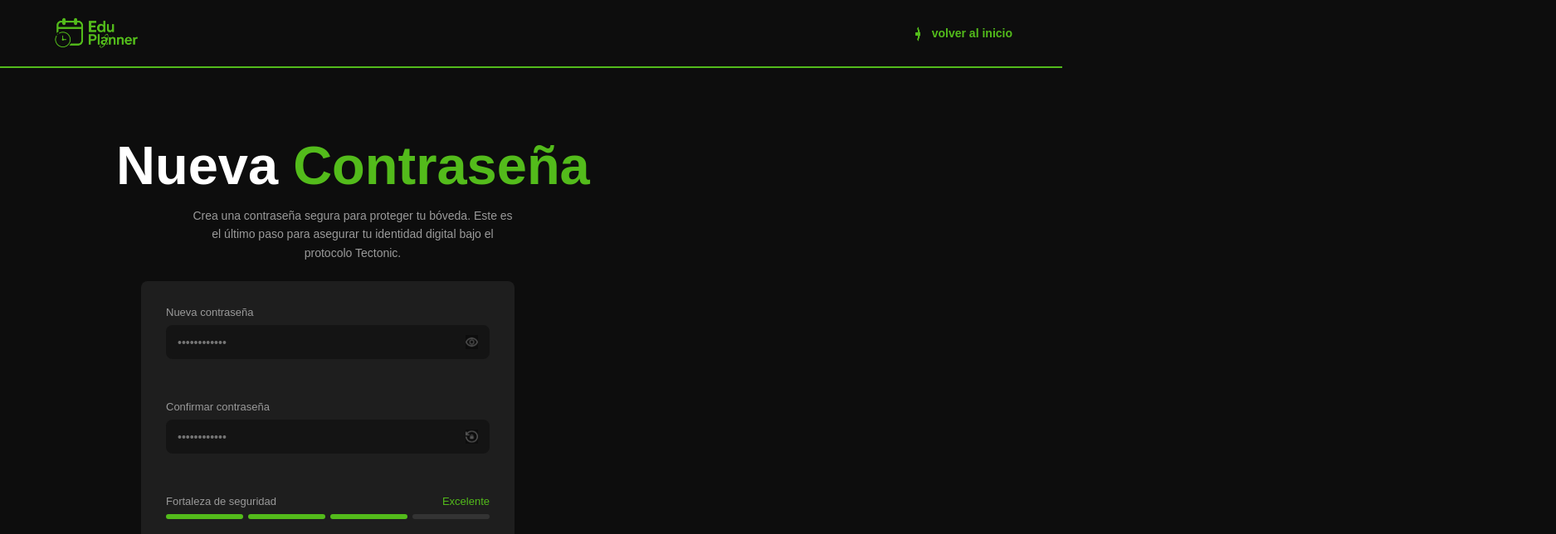
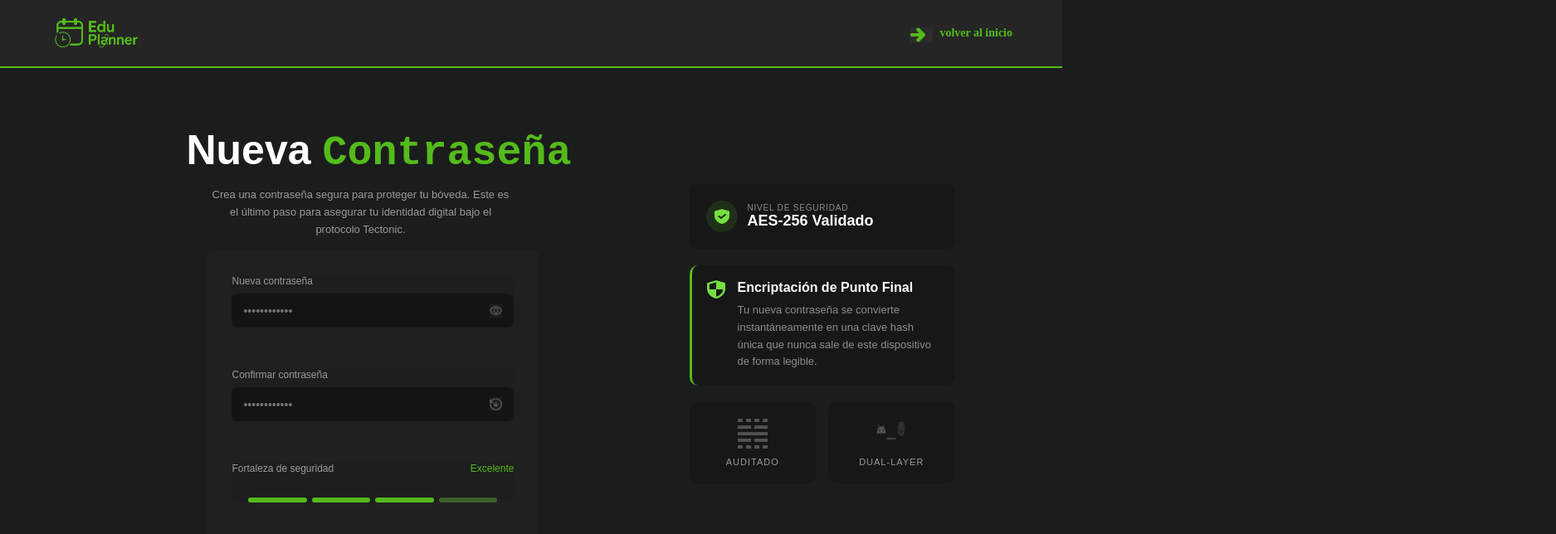
Before and after one commit to Stefani1113/EduPlanner, an Angular app in the folder ed-frontend/: page /auth in a window 1280 px wide. Shown: the top 644 px of the page at 83% size, 1875 px wide, since content can reach past the window. Built offline with nearby package versions, Linux system fonts and the light colour scheme.

Commit message:
feat: avence scss

```diff
--- a/ed-frontend/src/app/features/auth/pages/login/login.component.html
+++ b/ed-frontend/src/app/features/auth/pages/login/login.component.html
@@ -18,7 +18,7 @@
       Este es el último paso para asegurar tu identidad
       digital bajo el protocolo Tectonic.
     </p>
-  </div>
+
 <div class="left">
   <div class="form">
     <div class="input-group">
@@ -61,9 +61,9 @@
   </div>
       <a href="#" class="in">
         <img class="icon-menu" src="assets/img/Icon.png" alt="home">
-            Se recomienda usar al menos 12 caracteres, incluyendo números y símbolos.    </a>
+             Se recomienda usar al menos 12 caracteres, incluyendo números y símbolos.    </a>
  </div>
-</section>
+</div>
 
 <section class="encryption-info">
 
@@ -71,6 +71,7 @@
     <div class="badge-icon">
       <img src="assets/img/Shield ready.png" alt="Nivel de seguridad">
     </div>
+
     <div class="badge-text">
       <span class="badge-label">NIVEL DE SEGURIDAD</span>
       <span class="badge-value">AES-256 Validado</span>
@@ -78,30 +79,38 @@
   </div>
 
   <div class="encryption-detail">
+
     <div class="detail-icon">
-      <img src="assets/img/protected shield.png" alt="encryption">
+      <img src="assets/img/protected shield.png" alt="Escudo">
     </div>
+
     <div class="detail-text">
       <h3>Encriptación de Punto Final</h3>
+
       <p>
-        Tu nueva contraseña se convierte instantáneamente en
-        una clave hash única que nunca sale de este dispositivo
-        de forma legible.
+        Tu nueva contraseña se convierte instantáneamente
+        en una clave hash única que nunca sale de este
+        dispositivo de forma legible.
       </p>
     </div>
+
   </div>
 
   <div class="feature-grid">
+
     <div class="feature-card">
       <img src="assets/img/lines.png" alt="Auditado">
       <span>AUDITADO</span>
     </div>
+
     <div class="feature-card">
-      <img src="assets/img/Android fingerprint.png" alt="Dual-layer">
+      <img  src="assets/img/Android fingerprint.png" alt="Dual Layer">
       <span>DUAL-LAYER</span>
     </div>
+
   </div>
 
+</section>
 </section>
 
 <footer>
--- a/ed-frontend/src/app/features/auth/pages/login/login.component.scss
+++ b/ed-frontend/src/app/features/auth/pages/login/login.component.scss
@@ -1,6 +1,7 @@
 //navegacion
 
 .navigation-bar {
+  background: #252525;
   display: flex;
   justify-content: space-between;
   align-items: center;
@@ -9,6 +10,7 @@
 
 .logo {
   img {
+      background: #252525;
       height: 40px;
       display: block;
   }
@@ -17,6 +19,7 @@
 .Return-home {
   a {
     display: flex;
+    background: #252525;
     align-items: center;
     gap: 8px;
     color: #53BB1B;
@@ -25,7 +28,8 @@
     font-weight: bold;
 
   .icon-menu {
-    width: 18px;
+    background: #2c2c2c;
+    width: auto;
     height: 18px;
   }
   }
@@ -36,14 +40,14 @@
 
 .body-login {
   gap: 60px;
-  padding: 80px;
+  padding: 70px;
   justify-content: center;
   align-items: flex-start;
   flex-wrap: wrap;
 
 .form {
   flex: 1;
-  max-width: 450px;
+  max-width: 400px;
   min-height: 300px;
   display: flex;
   flex-direction: column;
@@ -58,11 +62,11 @@
   min-height: 150px;
 
 .Title {
-  font-size: 65px;
+  font-size: 50px;
   font-weight: 600;
   margin-bottom: 12px;
   color: #fff;
-  padding-left: 60px;
+  padding-left: 95px;
 
 
   .verde {
@@ -73,11 +77,10 @@
 p {
   color: #9a9a9a;
   line-height: 1.6;
-  font-size: 14px;
-  max-width: 540px;
-  min-height: 90px;
+  font-size: 13px;
+  max-width: 490px;
   text-align: center;
-  padding-left: 150px;
+  padding-left: 120px;
 }
 }
 
@@ -98,13 +101,14 @@ p {
 }
 
 .left{
-  padding: 0px 90px;
+  padding: 0px 120px;
 }
 
 //formulario
 }
 .form {
-  background: #1E1E1E;
+  margin-top:15px;
+  background: #202020;
   border-radius: 8px;
   padding: 30px;
   width: auto;
@@ -119,7 +123,7 @@ p {
 
 label {
   background: #1E1E1E;
-  font-size: 13px;
+  font-size: 12px;
   color: #9a9a9a;
 }
 
@@ -169,7 +173,7 @@ input {
   display: flex;
   background: #1E1E1E;
   justify-content: space-between;
-  font-size: 13px;
+  font-size: 12px;
   color: #9a9a9a;
 
   .strength-label.excelente {
@@ -179,8 +183,11 @@ input {
 }
 
 .strength-bar {
+  width: 320px;
+  padding-left: 20px;
   background: #1E1E1E;
   display: flex;
+  margin-top: 20px;
   gap: 6px;
 
 
@@ -188,7 +195,7 @@ input {
   flex: 1;
   height: 6px;
   border-radius: 4px;
-  background-color: #333;
+  background-color: hsla(100, 71%, 56%, 0.336);
 
   &.filled {
   background-color: #53BB1B;
@@ -205,7 +212,7 @@ input {
     display: flex;
     align-items: center;
     justify-content: center;
-    gap: 8px;
+    gap: 6px;
     background-color: #53BB1B;
     color: #0d0d0d;
     font-weight: 600;
@@ -215,10 +222,6 @@ input {
     padding: 14px;
     cursor: pointer;
     transition: opacity 0.2s;
-
-    &:hover {
-      opacity: 0.9;
-    }
 
     .info-icon {
       background: #53BB1B;
@@ -230,7 +233,6 @@ input {
   display: flex;
   align-items: center;
   gap: 8px;
-
   font-size: 12px;
   color: #53BB1B;
   text-decoration: none;
@@ -239,7 +241,7 @@ input {
 .in{
   display: flex;
   align-items: center;
-  font-size: 12px;
+  font-size: 11px;
   color: #737373;
   text-decoration: none;
   margin-top: 5px;
@@ -249,7 +251,151 @@ input {
 }
 
 .icon-menu {
-  padding: 0px 6px 0px;
-  margin-top: 1px;
-  height: 15px;
+  margin-top: 3px;
+  padding-right: 9px;
+  height: 13px;
 }
+.encryption-info {
+  width: 320px;
+  display: flex;
+  flex-direction: column;
+  gap: 20px;
+  margin-top: 70px;
+
+.security-badge {
+  background: #171717;
+  padding: 20px;
+  border-radius: 8px;
+  display: flex;
+  align-items: center;
+  gap: 12px;
+
+.badge-icon {
+  width: 38px;
+  height: 38px;
+  border-radius: 50%;
+  background: rgba(83, 187, 27, .15);
+  display: flex;
+  justify-content: center;
+  align-items: center;
+
+  img {
+    width: 18px;
+    height: 18px;
+    background: transparent;
+  }
+}
+
+.badge-text {
+  background: #171717;
+  display: flex;
+  flex-direction: column;
+  background: transparent;
+
+.badge-label {
+  font-size: 10px;
+  color: #8d8d8d;
+  text-transform: uppercase;
+  letter-spacing: .8px;
+  background: transparent;
+}
+
+.badge-value {
+  font-size: 18px;
+  font-weight: 600;
+  color: #fff;
+  background: transparent;
+}
+
+}
+
+}
+
+.encryption-detail {
+  display: flex;
+  gap: 15px;
+  padding: 18px;
+  background: #171717;
+  border-left: 3px solid #53BB1B;
+  border-radius: 10px;
+
+.detail-icon {
+  background: transparent;
+
+img {
+  width: 22px;
+  height: 22px;
+  background: transparent;
+}
+
+}
+
+.detail-text {
+background: transparent;
+
+h3 {
+  margin-bottom: 8px;
+  font-size: 16px;
+  color: #fff;
+  background: transparent;
+}
+
+p {
+  font-size: 13px;
+  line-height: 1.6;
+  color: #8d8d8d;
+  background: transparent;
+}
+
+}
+
+}
+
+.feature-grid {
+  display: grid;
+  grid-template-columns: repeat(2, 1fr);
+  gap: 15px;
+
+.feature-card {
+  background: #171717;
+  border-radius: 10px;
+  padding: 20px;
+  display: flex;
+  flex-direction: column;
+  align-items: center;
+  justify-content: center;
+  gap: 10px;
+
+img {
+  width: 36px;
+  height: 36px;
+  background: transparent;
+}
+
+span {
+  font-size: 11px;
+  color: #9a9a9a;
+  letter-spacing: 1px;
+  background: transparent;
+}
+
+}
+
+}
+
+}
+
+footer {
+background: #252525;
+display: flex;
+justify-content: flex-start;
+align-items: center;
+padding: 20px 60px;
+
+.logo-footer img {
+  background: #252525;
+  height: 24px;
+  display: block;
+}
+
+}
--- a/ed-frontend/src/styles.scss
+++ b/ed-frontend/src/styles.scss
@@ -1,7 +1,16 @@
-* {
-  box-sizing: border-box;
-  margin: 0;
-  padding: 0;
-  background-color: #0d0d0d;
-  font-family: 'Poppins', sans-serif;
+*{
+    margin:0;
+    padding:0;
+    box-sizing:border-box;
+    background-color: #1B1C1C;
+
 }
+.body-login{
+    display:flex;
+    justify-content:center;
+    align-items:flex-start;
+    gap:120px;
+    padding:70px 80px;
+    background-color: #1B1C1C;
+    font-family: 'Poppins', sans-serif;
+}
```
